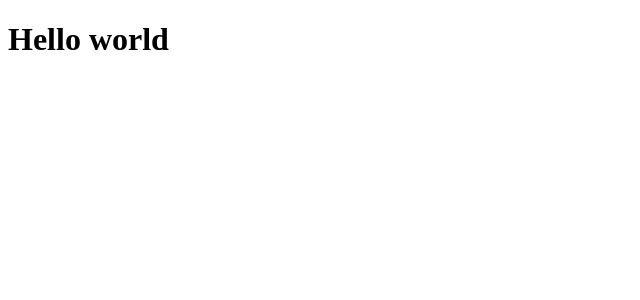
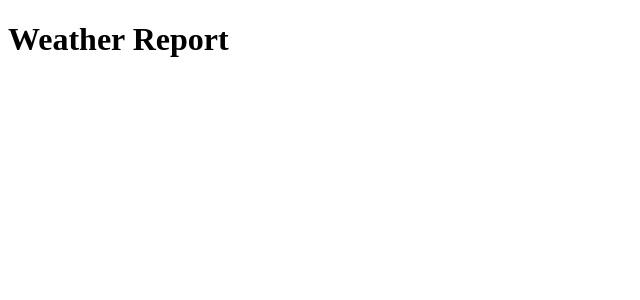
Before and after one commit to keerthi002/AngularApiTask, an Angular app: page / in a window 1280 px wide. Shown: the top 300 px of the page, without its empty margins (0-640 px from the left). Built offline with nearby package versions, Linux system fonts and the light colour scheme.

Commit message:
title changed

```diff
--- a/src/app/app.component.html
+++ b/src/app/app.component.html
@@ -1 +1 @@
-<h1>Hello world</h1>
+<h1>{{ title }}</h1>
--- a/src/app/app.component.ts
+++ b/src/app/app.component.ts
@@ -6,5 +6,5 @@ import { Component } from '@angular/core';
   styleUrls: ['./app.component.css']
 })
 export class AppComponent {
-  title = 'AngularApiTask';
+  title: string = 'Weather Report';
 }
```
